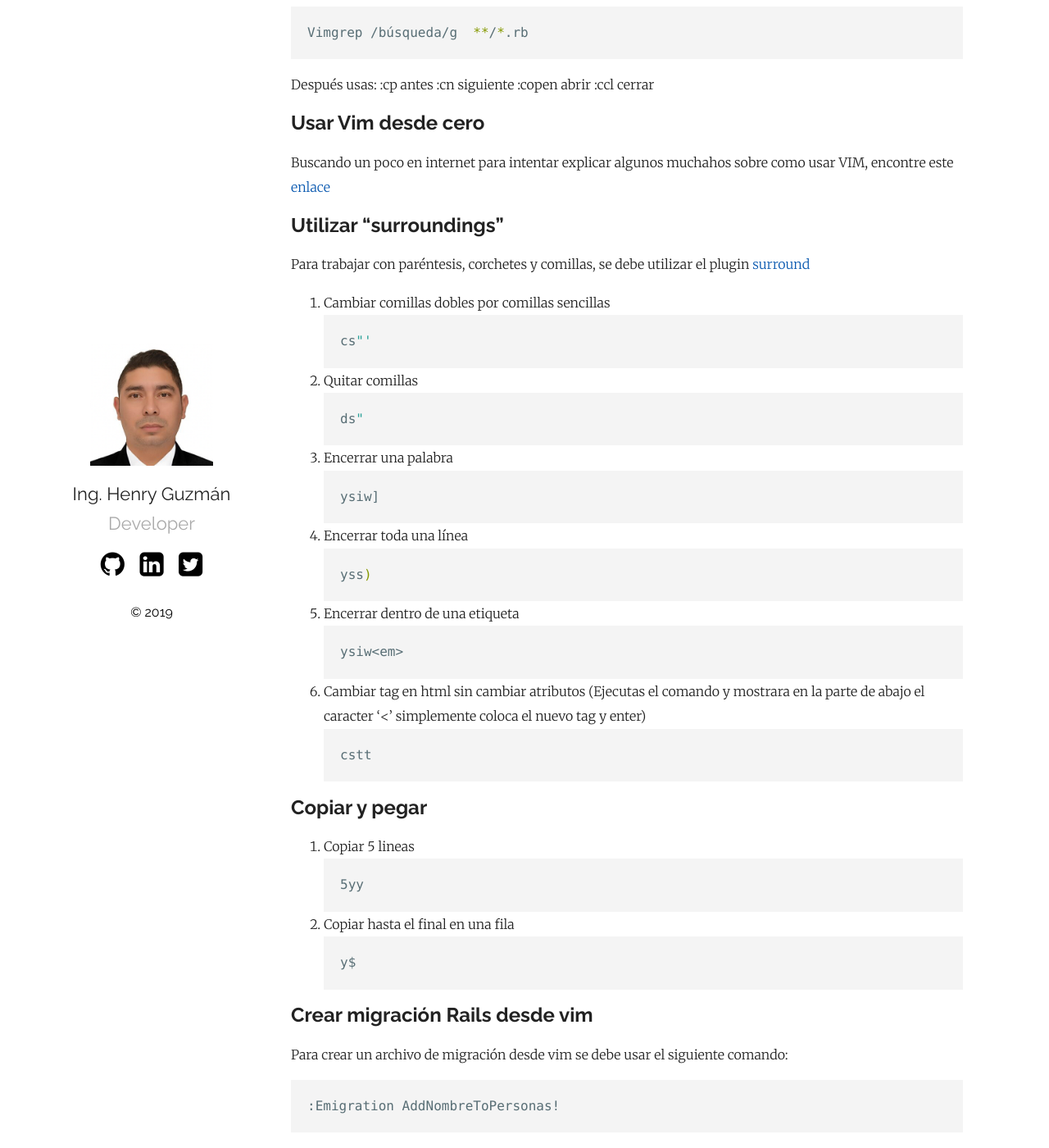
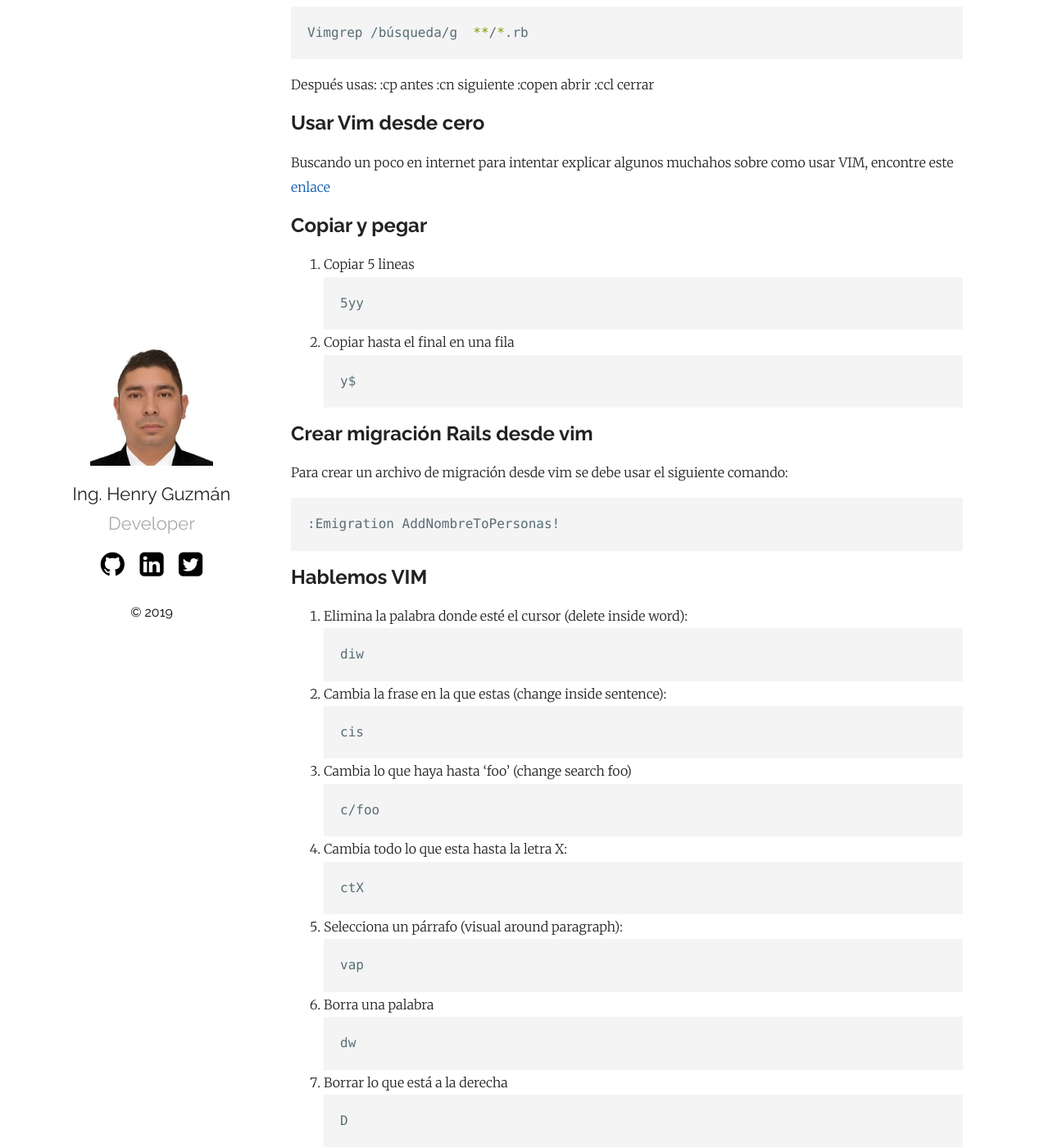
Before and after one commit to hguzman/hguzman.github.io, a Jekyll site: the page built from _posts/2019-11-29-listado-de-comandos-utiles-para-trabajar-en.vim.markdown, in a window 1280 px wide and 1400 px high, scrolled down 1316 px. Shown: the whole window at 82% size. Built offline with Jekyll 4.4.1, drawn with Linux system fonts in a browser that asks for light colours; comment, search, counter and statistics services are not loaded.

Commit message:
Update 2019-11-29-listado-de-comandos-utiles-para-trabajar-en.vim.markdown

````diff
--- a/_posts/2019-11-29-listado-de-comandos-utiles-para-trabajar-en.vim.markdown
+++ b/_posts/2019-11-29-listado-de-comandos-utiles-para-trabajar-en.vim.markdown
@@ -63,35 +63,6 @@ Después usas: :cp antes :cn siguiente :copen abrir :ccl cerrar
 ## Usar Vim desde cero
 
 Buscando un poco en internet para intentar explicar algunos muchahos sobre como usar VIM, encontre este [enlace][introduccion]
-
-## Utilizar "surroundings"
-
-Para trabajar con paréntesis, corchetes y comillas, se debe utilizar el plugin [surround]
-
-1. Cambiar comillas dobles por comillas sencillas
-```shell
-cs"'
-```
-2. Quitar comillas
-```shell
-ds"
-```
-3. Encerrar una palabra
-```shell
-ysiw]
-```
-4. Encerrar toda una línea
-```shell
-yss)
-```
-5. Encerrar dentro de una etiqueta
-```shell
-ysiw<em>
-```
-6. Cambiar tag en html sin cambiar atributos (Ejecutas el comando y mostrara en la parte de abajo el caracter '<' simplemente coloca el nuevo tag y enter)
-```shell
-cstt
-```
 
 ## Copiar y pegar
 
````
